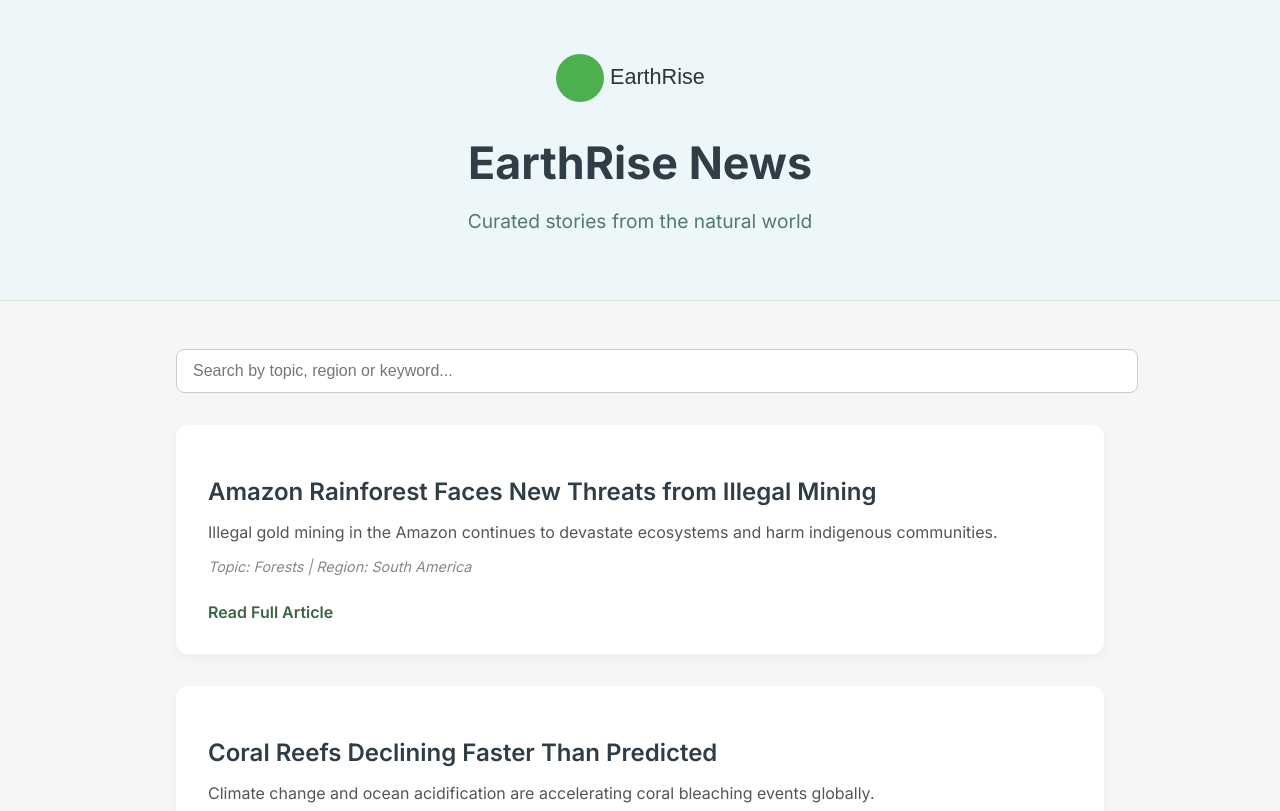
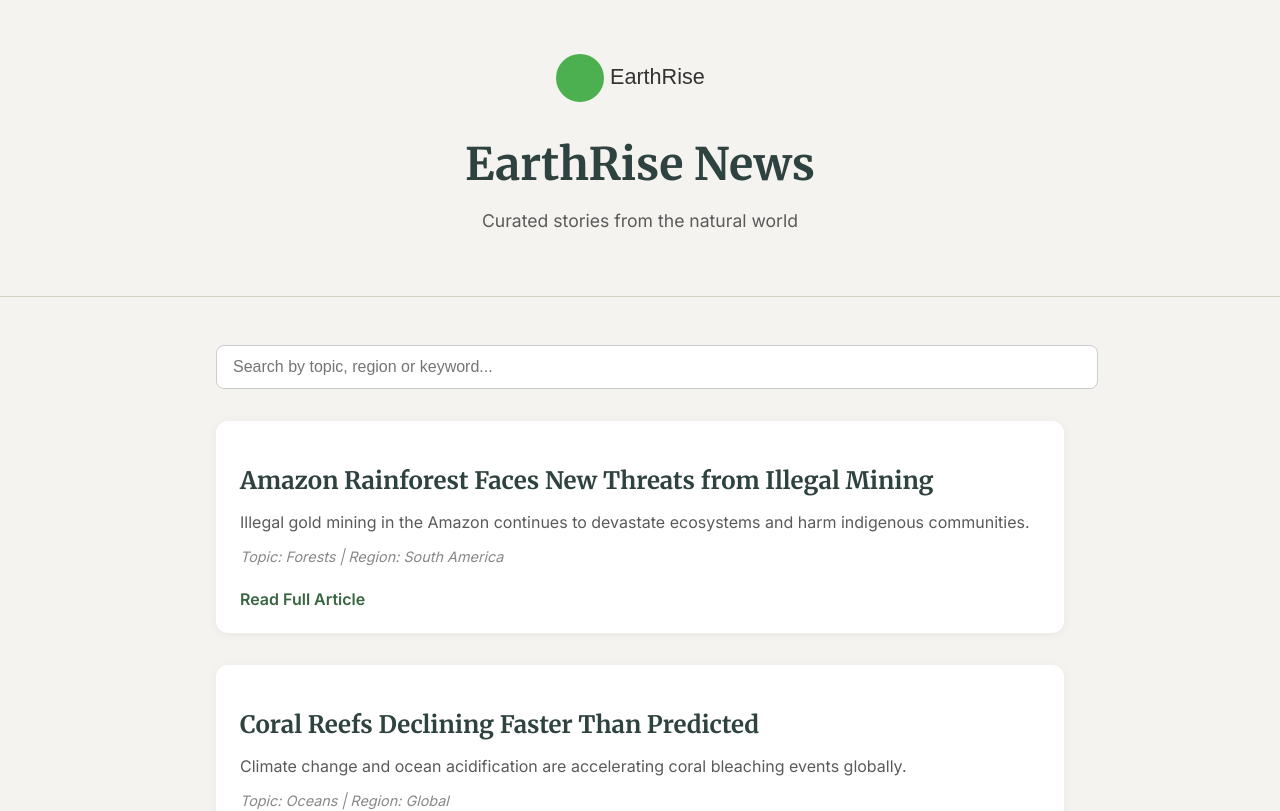
Before and after one commit to MacTec2025/earthrise-news, a React (Create React App) app: page / in a window 1280 px wide. Shown: the top 811 px of the page. Built offline with nearby package versions, Linux system fonts and the light colour scheme.

Commit message:
Update App.css

```diff
--- a/src/App.css
+++ b/src/App.css
@@ -1,10 +1,10 @@
-@import url('https://fonts.googleapis.com/css2?family=Inter:wght@400;600;700&display=swap');
+@import url('https://fonts.googleapis.com/css2?family=Inter:wght@400;600&family=Merriweather:wght@400;700&display=swap');
 
 body {
   margin: 0;
   font-family: 'Inter', sans-serif;
-  background-color: #f5f7f4;
-  color: #2f3e46;
+  background-color: #f4f3ef;
+  color: #2e423f;
 }
 
 .App {
@@ -13,9 +13,9 @@ body {
 
 /* Header */
 .app-header {
-  background-color: #edf6f9;
+  background-color: #f4f3ef;
   padding: 3rem 1rem;
-  border-bottom: 1px solid #d6e2de;
+  border-bottom: 1px solid #d6d2c4;
 }
 
 .app-logo {
@@ -24,55 +24,88 @@ body {
 }
 
 h1 {
+  font-family: 'Merriweather', serif;
   font-size: 2.8rem;
   margin: 0.5rem 0;
-  color: #2f3e46;
+  color: #2e423f;
 }
 
 .tagline {
-  font-size: 1.2rem;
-  color: #52796f;
+  font-size: 1.1rem;
+  color: #5a5a5a;
 }
 
 /* Main content */
 .app-main {
-  max-width: 960px;
+  max-width: 880px;
   margin: 3rem auto;
   padding: 0 1rem;
+  text-align: left;
+}
+
+/* Search input */
+.app-main input {
+  width: 100%;
+  padding: 12px 16px;
+  border-radius: 8px;
+  border: 1px solid #ccc;
+  margin-bottom: 2rem;
+  font-size: 1rem;
+  background-color: #fff;
 }
 
 /* Article cards */
 .article-card {
   background-color: #ffffff;
   border-radius: 12px;
-  box-shadow: 0 4px 12px rgba(0,0,0,0.04);
-  padding: 2rem;
+  box-shadow: 0 2px 10px rgba(0,0,0,0.05);
+  padding: 1.5rem;
   margin-bottom: 2rem;
-  text-align: left;
   transition: transform 0.2s ease, box-shadow 0.2s ease;
 }
 
 .article-card:hover {
-  transform: translateY(-4px);
-  box-shadow: 0 6px 16px rgba(0,0,0,0.08);
+  transform: translateY(-2px);
+  box-shadow: 0 6px 12px rgba(0,0,0,0.08);
 }
 
 .article-title {
   font-size: 1.5rem;
-  font-weight: 600;
+  font-family: 'Merriweather', serif;
+  font-weight: 700;
   margin-bottom: 0.75rem;
+  color: #2e423f;
 }
 
 .article-summary {
   font-size: 1rem;
-  color: #555;
+  color: #5a5a5a;
   margin-bottom: 1rem;
 }
 
 .article-meta {
   font-size: 0.9rem;
+  font-style: italic;
   color: #888;
-  font-style: italic;
+  margin-bottom: 0.75rem;
+}
+
+.article-tags {
+  display: flex;
+  gap: 0.5rem;
+  flex-wrap: wrap;
+  margin-bottom: 0.5rem;
+}
+
+.tag {
+  border: 1px solid #b08968;
+  padding: 2px 8px;
+  border-radius: 20px;
+  font-size: 0.75rem;
+  color: #6e8b3d;
+  background-color: #f9f6f2;
+  text-transform: uppercase;
+  letter-spacing: 0.5px;
 }
 
 .article-link {
@@ -86,3 +119,12 @@ h1 {
 .article-link:hover {
   text-decoration: underline;
 }
+
+/* Optional image styling */
+.article-image {
+  width: 100%;
+  height: 200px;
+  object-fit: cover;
+  border-radius: 8px;
+  margin-bottom: 1rem;
+}
```
